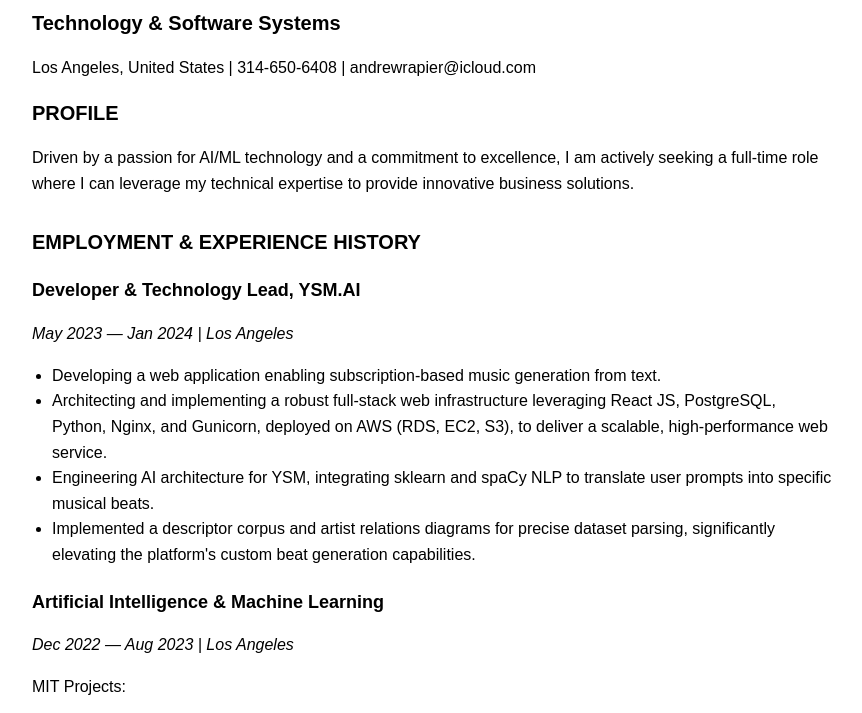
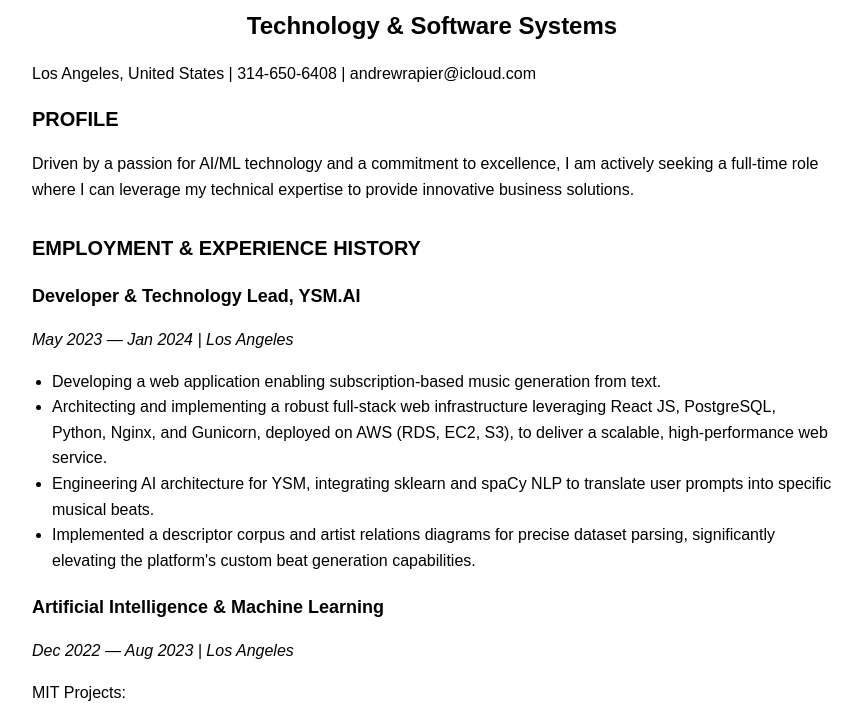
Before and after one commit to aTrapDeer/ResumeCloud, a plain HTML site: page index.html in a window 1280 px wide. Shown: the part 84-797 px from the top of the page, without its empty margins (208-1070 px from the left). Drawn offline with Linux system fonts and the light colour scheme.

Commit message:
Update index.html

```diff
--- a/index.html
+++ b/index.html
@@ -8,7 +8,7 @@
 </head>
 <body>
     <h1>Andrew Rapier </h1>
-    <h2>Technology & Software Systems</h2>
+    <h1>Technology & Software Systems</h1>
     <p>Los Angeles, United States | 314-650-6408 | andrewrapier@icloud.com</p>
 
     <div class="section">
```
